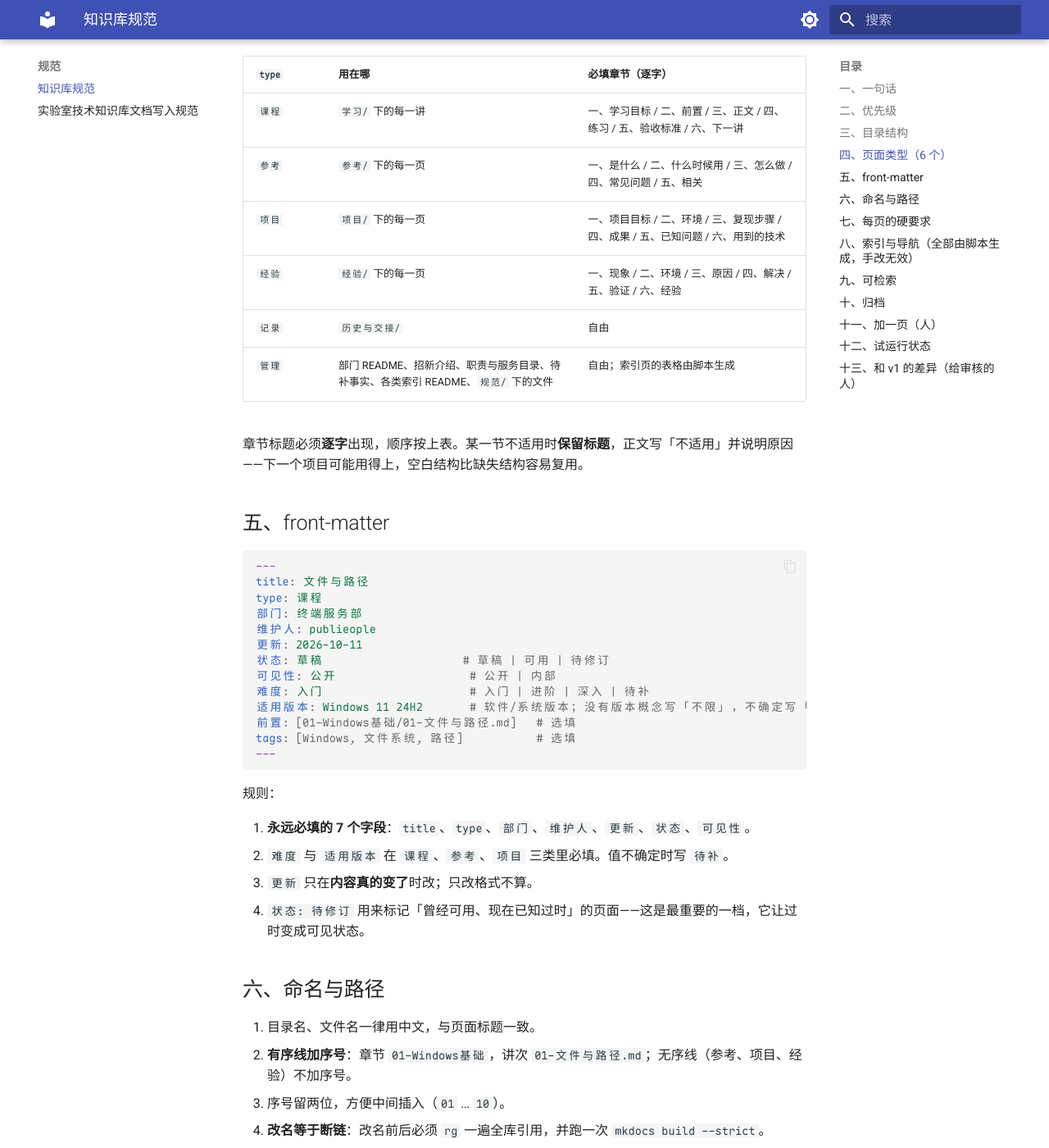
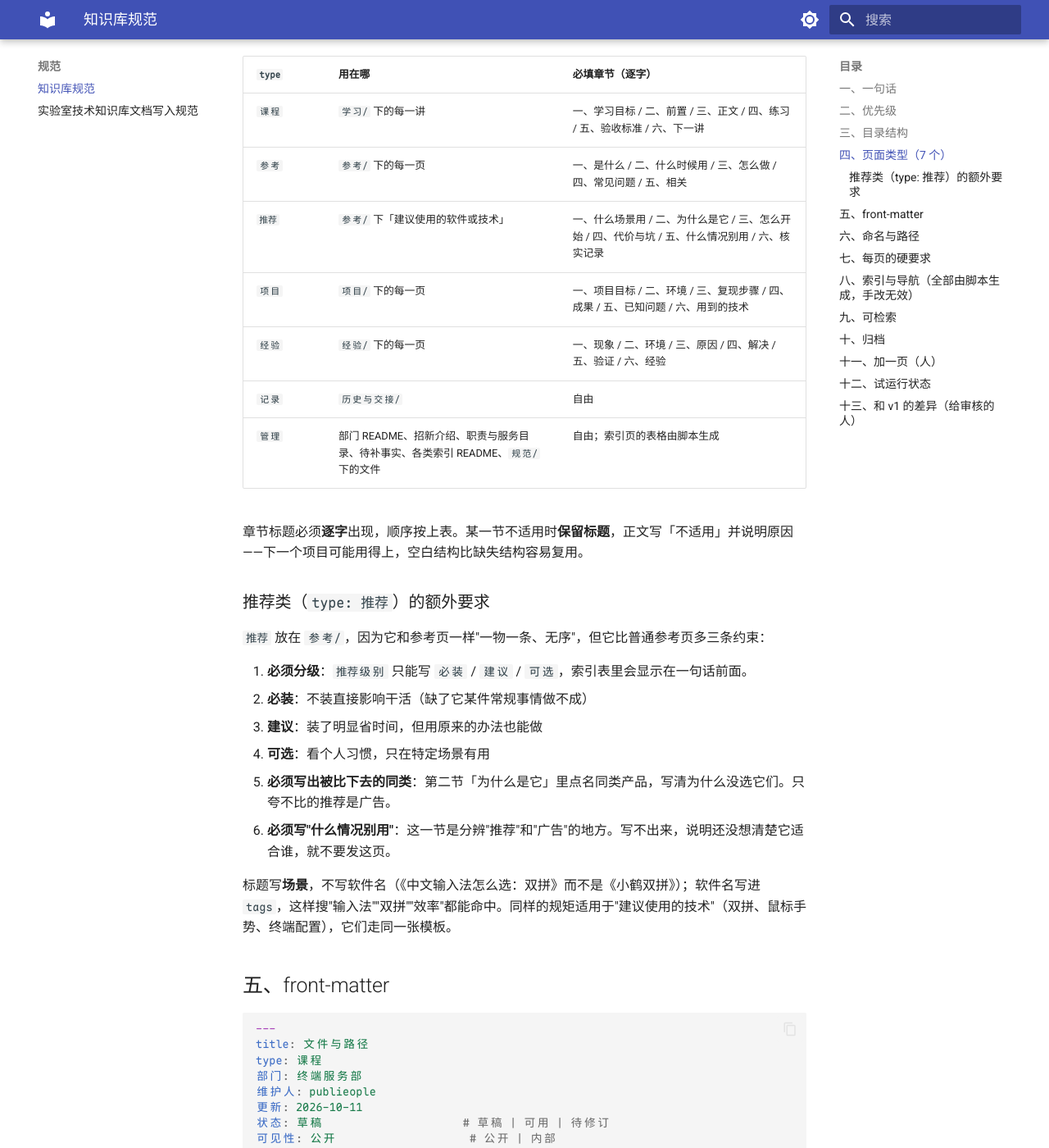
Before and after one commit to publieople/lab-terminal-service, an MkDocs documentation site: the page built from docs/规范/知识库规范.md, in a window 1280 px wide and 1400 px high, scrolled down 1414 px. Shown: the whole window at 82% size. Built offline with MkDocs 1.6.1 and Material for MkDocs 9.7.7, drawn with Linux system fonts in a browser that asks for light colours; some of the changed text lies outside the part shown.

Commit message:
规范：新增「推荐」类型（建议使用的软件或技术）
type: 推荐 放在 参考/ 下，用于「建议装、建议用的软件或技术」。六节：什么场景用 / 为什么是它 / 怎么开始 / 代价与坑 / 什么情况别用 / 核实记录。

- _schema/pages.json：type 枚举加 推荐；新增 推荐级别（必装/建议/可选）与可选字段 一句话；难度、适用版本 的 requiredFor 加入 推荐；sectionsEnforced 加入 推荐（新类型没有历史包袱，第一天就硬校验）。

- scripts/check-pages.mjs：枚举校验改为由 fields 的 enum 声明驱动，类型必填改为由 requiredFor 驱动——以后加类型、加字段只改契约，校验器不动。

- scripts/gen-index.mjs：带 推荐级别 的页面，索引表里级别显示在一句话前。

- 新增 _templates/推荐模板.md；CONTRIBUTING / README / 归档说明 / 参考索引页同步 6 个类型改 7 个。

- 规范另外两处：推荐类必须写出被比下去的同类、必须写「什么情况别用」；tags 那条去掉指向不存在的 _schema/tags.json 的说法。

```diff
--- a/docs/规范/知识库规范.md
+++ b/docs/规范/知识库规范.md
@@ -62,18 +62,32 @@ docs/
 - **我们做出来的 → `项目/`**
 - **我们炸过的 → `经验/`**
 
-## 四、页面类型（6 个）
+## 四、页面类型（7 个）
 
 | `type` | 用在哪 | 必填章节（逐字） |
 | --- | --- | --- |
 | `课程` | `学习/` 下的每一讲 | 一、学习目标 / 二、前置 / 三、正文 / 四、练习 / 五、验收标准 / 六、下一讲 |
 | `参考` | `参考/` 下的每一页 | 一、是什么 / 二、什么时候用 / 三、怎么做 / 四、常见问题 / 五、相关 |
+| `推荐` | `参考/` 下「建议使用的软件或技术」 | 一、什么场景用 / 二、为什么是它 / 三、怎么开始 / 四、代价与坑 / 五、什么情况别用 / 六、核实记录 |
 | `项目` | `项目/` 下的每一页 | 一、项目目标 / 二、环境 / 三、复现步骤 / 四、成果 / 五、已知问题 / 六、用到的技术 |
 | `经验` | `经验/` 下的每一页 | 一、现象 / 二、环境 / 三、原因 / 四、解决 / 五、验证 / 六、经验 |
 | `记录` | `历史与交接/` | 自由 |
 | `管理` | 部门 README、招新介绍、职责与服务目录、待补事实、各类索引 README、`规范/` 下的文件 | 自由；索引页的表格由脚本生成 |
 
 章节标题必须**逐字**出现，顺序按上表。某一节不适用时**保留标题**，正文写「不适用」并说明原因——下一个项目可能用得上，空白结构比缺失结构容易复用。
+
+### 推荐类（`type: 推荐`）的额外要求
+
+`推荐` 放在 `参考/`，因为它和参考页一样"一物一条、无序"，但它比普通参考页多三条约束：
+
+1. **必须分级**：`推荐级别` 只能写 `必装` / `建议` / `可选`，索引表里会显示在一句话前面。
+   - **必装**：不装直接影响干活（缺了它某件常规事情做不成）
+   - **建议**：装了明显省时间，但用原来的办法也能做
+   - **可选**：看个人习惯，只在特定场景有用
+2. **必须写出被比下去的同类**：第二节「为什么是它」里点名同类产品，写清为什么没选它们。只夸不比的推荐是广告。
+3. **必须写"什么情况别用"**：这一节是分辨"推荐"和"广告"的地方。写不出来，说明还没想清楚它适合谁，就不要发这页。
+
+标题写**场景**，不写软件名（《中文输入法怎么选：双拼》而不是《小鹤双拼》）；软件名写进 `tags`，这样搜"输入法""双拼""效率"都能命中。同样的规矩适用于"建议使用的技术"（双拼、鼠标手势、终端配置），它们走同一张模板。
 
 ## 五、front-matter
 
@@ -96,9 +110,10 @@ tags: [Windows, 文件系统, 路径]           # 选填
 规则：
 
 1. **永远必填的 7 个字段**：`title`、`type`、`部门`、`维护人`、`更新`、`状态`、`可见性`。
-2. `难度` 与 `适用版本` 在 `课程`、`参考`、`项目` 三类里必填。值不确定时写 `待补`。
+2. `难度` 与 `适用版本` 在 `课程`、`参考`、`推荐`、`项目` 四类里必填。值不确定时写 `待补`；`推荐` 的 `适用版本` 要写出平台（例：Windows 11 24H2、跨平台）。
 3. `更新` 只在**内容真的变了**时改；只改格式不算。
 4. `状态: 待修订` 用来标记「曾经可用、现在已知过时」的页面——这是最重要的一档，它让过时变成可见状态。
+5. `推荐级别` 只在 `type: 推荐` 时必填，取值 `必装` / `建议` / `可选`，**不允许空着或写 `待补`**——推荐不给级别，等于没说推荐给谁。
 
 ## 六、命名与路径
 
@@ -140,7 +155,7 @@ node scripts/check-pages.mjs   # 校验字段、章节，并列出三类待办
 
 ## 九、可检索
 
-1. `tags` 从固定词表里选（`_schema/tags.json`），不要临时造词。
+1. `tags` 复用库里已有的词：先在部门章里搜一遍（`rg '^tags:' docs/部门` 能看到全部），不要为同一件事造第二个词。推荐类把软件名写成 tag（例：`小鹤双拼`），标题写场景、tag 记名字。
 2. 术语第一次出现时把常见同义词写在括号里：「终端（Terminal、命令行、shell）」。站点搜索按文字匹配，**同义词只能靠正文带上**。
 3. 标题用读者会搜的词，不用内部代号。
 
@@ -171,6 +186,7 @@ node scripts/check-secrets.mjs
 | 四条线目录 | ✅ 就位 |
 | 规范 v2 + 机器契约（`_schema/pages.json`） | ✅ |
 | 生成脚本：索引 / 导航 / 校验 | ✅ |
+| 「推荐」类（建议使用的软件或技术） | ✅ 类型、模板、校验已就位（试运行期就硬校验章节）；正文待写，先拿「双拼输入法」当样板 |
 | 学习线的章节化 | 🚧 `01-Windows基础` 已成样板，`02-终端环境`、`03-Linux基础` 只有章节导览 |
 | 旧页面并入新结构 | 🚧 目录与 `type` 已迁完；正文仍是 v1 的章节结构，逐篇重写 |
 | v1 规范文件 | 已归档：`docs/归档/规范与模板-v1/`（SCHEMA、旧 CONTRIBUTING、8 个旧模板） |
@@ -186,5 +202,5 @@ node scripts/check-secrets.mjs
 | 导航 | `mkdocs.yml` / `nav.片段.yml` / `SUMMARY.md` 三处手改 | 三处都由脚本生成，CI 比对 |
 | 适用范围 | 没有这个字段 | `适用版本` |
 | 验收标准 | 只在「四能」里当口号 | 每页一节，可判定 |
-| `type` 数量 | 9 个 + 2 类靠路径豁免 | 6 个 |
+| `type` 数量 | 9 个 + 2 类靠路径豁免 | 7 个（2026-10-12 增 `推荐`：建议使用的软件或技术） |
 | 过期处理 | 写在规范里，没有实现 | `check-pages.mjs` 直接列出待复核清单 |
```
Also changed, not shown: CONTRIBUTING.md (+3 -1 lines), README.md (+2 -2 lines), _templates/推荐模板.md (added, +50 -0 lines), docs/归档/README.md (+1 -1 lines), docs/部门/终端服务部/参考/README.md (+14 -2 lines), 4 other files.
